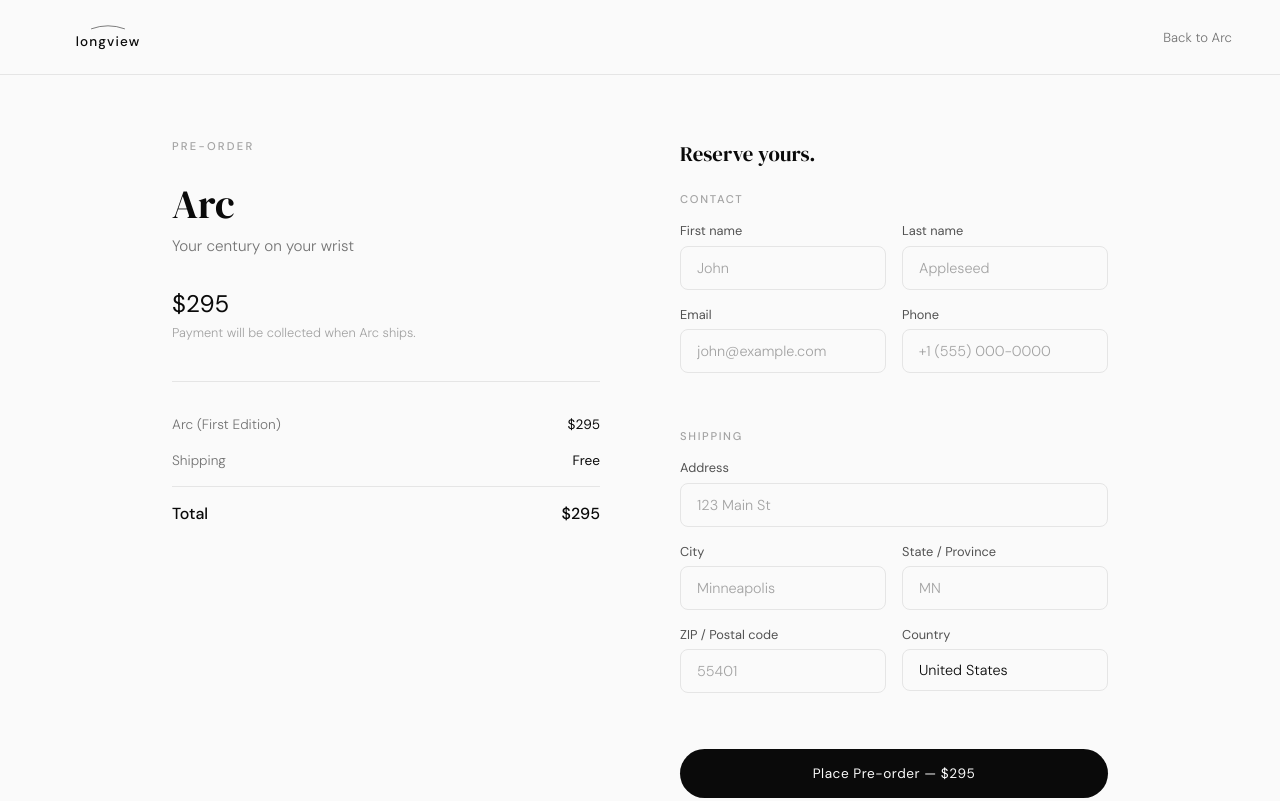
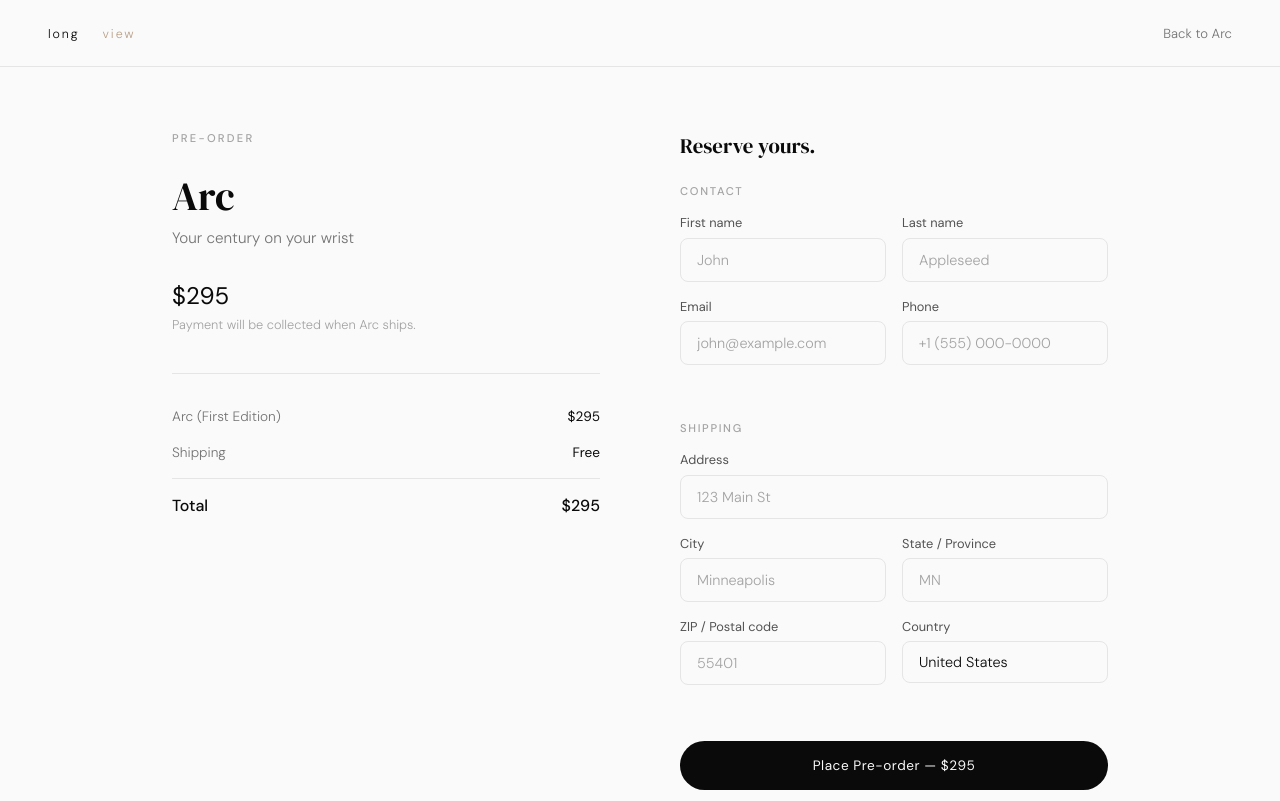
Before and after one commit to rhaugland/longview, a website: page checkout.html in a window 1280 px wide. Shown: the top 801 px of the page. Drawn offline with Linux system fonts and the light colour scheme.

Commit message:
New logo: spaced typographic mark with warm gold "view"
Co-Authored-By: Claude Opus 4.6 <noreply@anthropic.com>

```diff
--- a/checkout.html
+++ b/checkout.html
@@ -310,10 +310,7 @@
 
   <nav>
     <a href="/" class="nav-logo">
-      <svg width="120" height="36" viewBox="0 0 160 46">
-        <path d="M 58 12 Q 80 4 102 12" fill="none" stroke="currentColor" stroke-width="0.7" stroke-linecap="round"/>
-        <text x="80" y="35" text-anchor="middle" font-family="'DM Sans', sans-serif" font-size="18" font-weight="500" letter-spacing="1.5" fill="currentColor">longview</text>
-      </svg>
+      <svg width="140" height="28" viewBox="0 0 180 28"><text x="0" y="20" font-family="'DM Sans', sans-serif" font-size="16" font-weight="300" letter-spacing="2.5" fill="currentColor">long</text><text x="70" y="20" font-family="'DM Sans', sans-serif" font-size="16" font-weight="300" letter-spacing="2.5" fill="#b8a089">view</text></svg>
     </a>
     <a href="/" class="nav-back">Back to Arc</a>
   </nav>
```
Also changed, not shown: admin.html (+1 -4 lines), index.html (+2 -2 lines).
